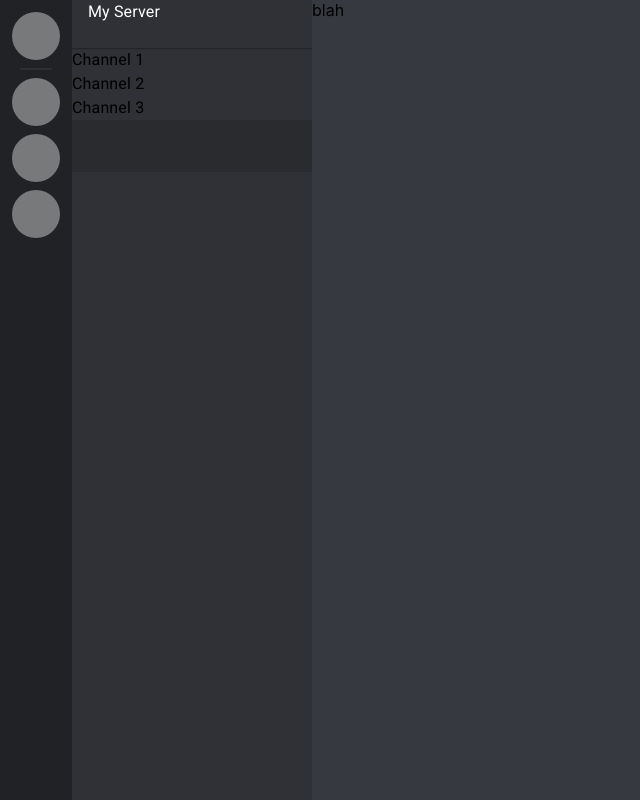
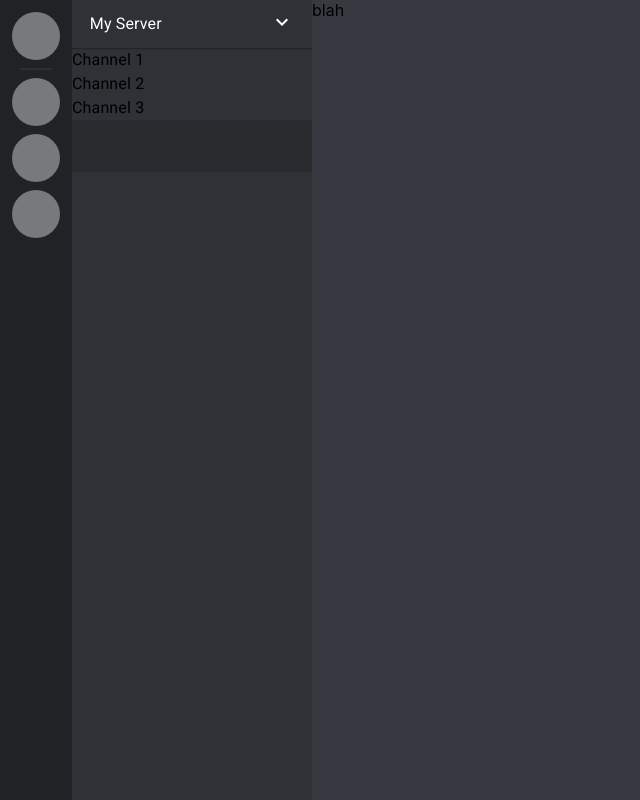
Before and after one commit to mattink37/web-portfolio, a React (Create React App) app in the folder portfolio/: page / in a window 1280 px wide. Shown: the whole page, without its empty margins (0-640 px from the left). Built offline with nearby package versions, Linux system fonts and the light colour scheme; grey boxes are pictures that could not be loaded.

Commit message:
-more styling for the header

```diff
--- a/portfolio/src/components/channel-panel/channel-panel.tsx
+++ b/portfolio/src/components/channel-panel/channel-panel.tsx
@@ -1,14 +1,20 @@
 import { Grid, Typography } from "@mui/material";
+import ExpandMoreIcon from '@mui/icons-material/ExpandMore';
 import './styles/channel-panel.css';
 
 const ChannelPanel = () => {
   return (
     <Grid container direction="column" className='ChannelPanelContainer'>
       <Grid item className='ServerHeaderContainer'>
-        <Grid item className='ServerHeader'>
-          <Typography className='ServerHeaderLabel'>
-            My Server
-          </Typography>
+        <Grid container direction='row' className='ServerHeader'>
+          <Grid item width='85%'>
+            <Typography className='ServerHeaderLabel'>
+              My Server
+            </Typography>
+          </Grid>
+          <Grid item>
+            <ExpandMoreIcon className='Chevron' />
+          </Grid>
         </Grid>
       </Grid>
       <Grid container direction="column" className='ChannelsContainer'>
--- a/portfolio/src/components/channel-panel/styles/channel-panel.css
+++ b/portfolio/src/components/channel-panel/styles/channel-panel.css
@@ -32,8 +32,17 @@
 
 .ServerHeader {
   color: white;
-  vertical-align: middle;
+  height: 100%;
+  align-items: center;
+  display: flex;
+  justify-content: space-around;
+  font-weight: bold;
+  font-size: 15px;
 }
 
 .ServerheaderLabel {
+
 }
+
+.Chevron {
+}
```
